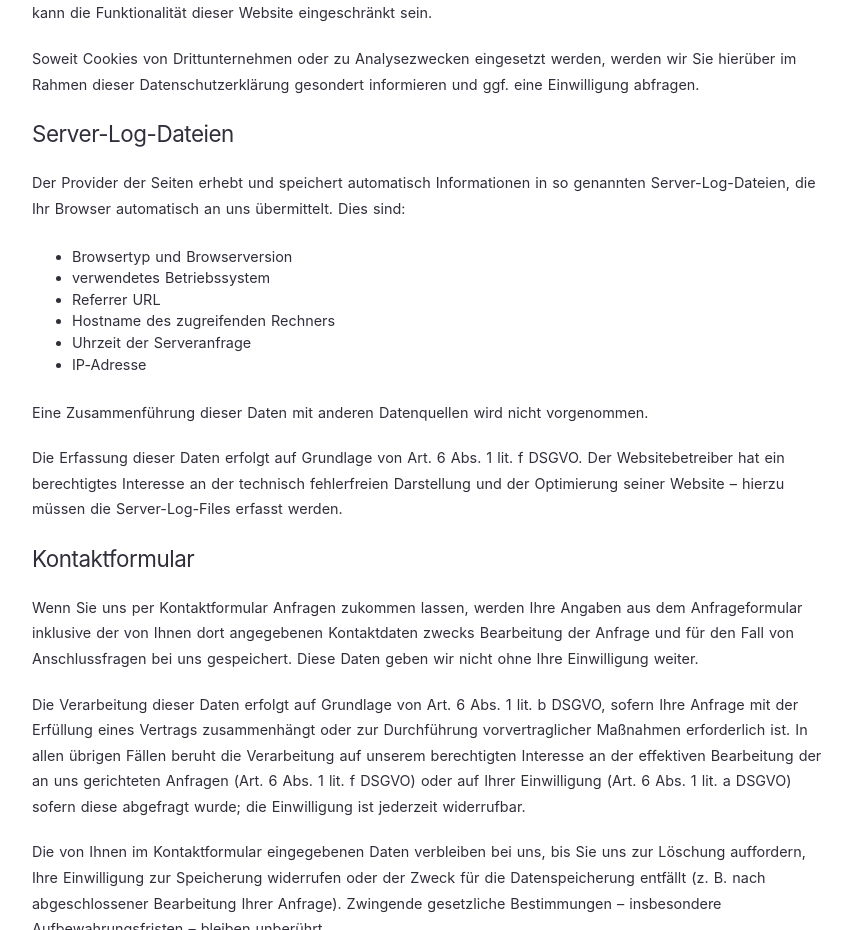
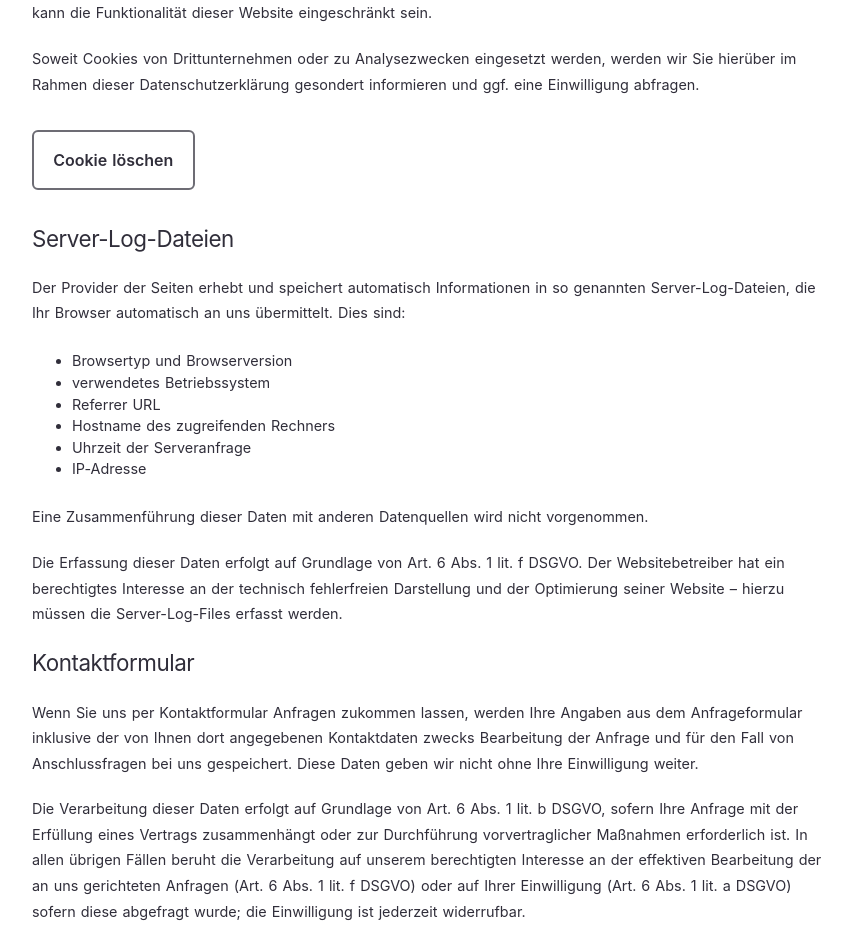
Before and after one commit to 3vincent/einhaus-leipzig, a Nuxt app: page /datenschutz in a window 1280 px wide. Shown: the part 6320-7250 px from the top of the page, without its empty margins (208-1060 px from the left). Built offline with nearby package versions, Linux system fonts and the light colour scheme.

Commit message:
Add cookie delete button in privacy policy

```diff
--- /dev/null
+++ b/components/cookie-delete-button.vue
@@ -0,0 +1,23 @@
+<script setup lang="ts">
+const cookieConsent = useCookie('cookieConsent')
+
+const deleteCookie = () => {
+  try {
+    // @ts-ignore
+    cookieConsent.value = null
+    console.log('Cookie deleted..')
+  } catch (error) {
+    console.log(error)
+  }
+}
+</script>
+
+<template>
+  <a
+    class="link secondary"
+    v-on:click.prevent="deleteCookie"
+    v-if="cookieConsent"
+  >
+    Cookie löschen
+  </a>
+</template>
--- a/pages/datenschutz.vue
+++ b/pages/datenschutz.vue
@@ -443,6 +443,7 @@ export default {
         Datenschutzerkl&auml;rung gesondert informieren und ggf. eine
         Einwilligung abfragen.</p
       >
+      <CookieDeleteButton />
       <h3>Server-Log-Dateien</h3>
       <p
         >Der Provider der Seiten erhebt und speichert automatisch Informationen
```
